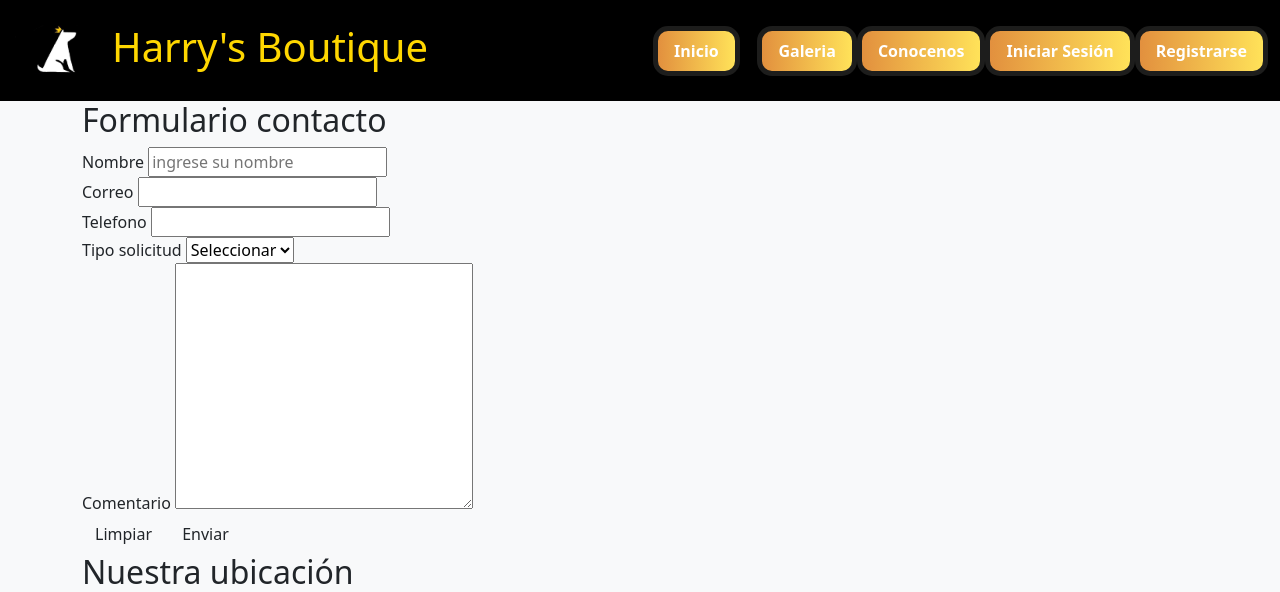
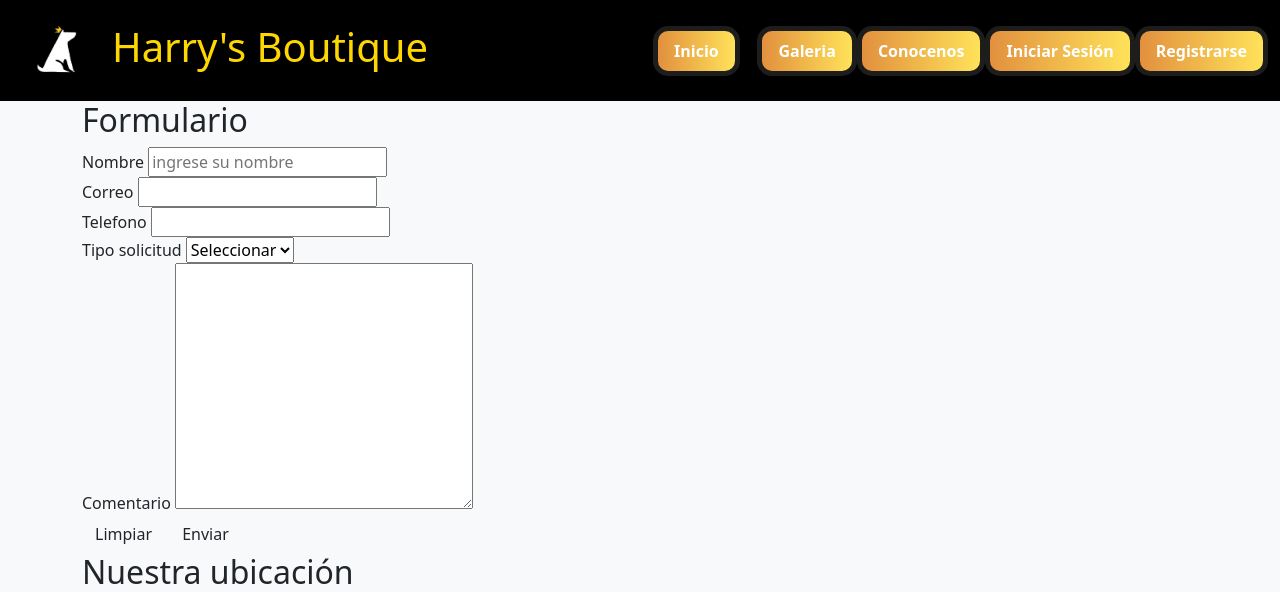
Before and after one commit to felipevega-dev/HarrysDjango, a Django app: page /contacto/ in a window 1280 px wide. Shown: the top 592 px of the page. Run offline with Django 4.2, Linux system fonts and the light colour scheme.

Commit message:
cambio de nombre
porque si

```diff
--- a/core/templates/harrys/contacto.html
+++ b/core/templates/harrys/contacto.html
@@ -7,7 +7,7 @@
 <div class="container">
 
     <div>
-        <h2>Formulario contacto</h2>
+        <h2>Formulario</h2>
         <form action="">
 
             <label for="nombre">Nombre</label>
```
